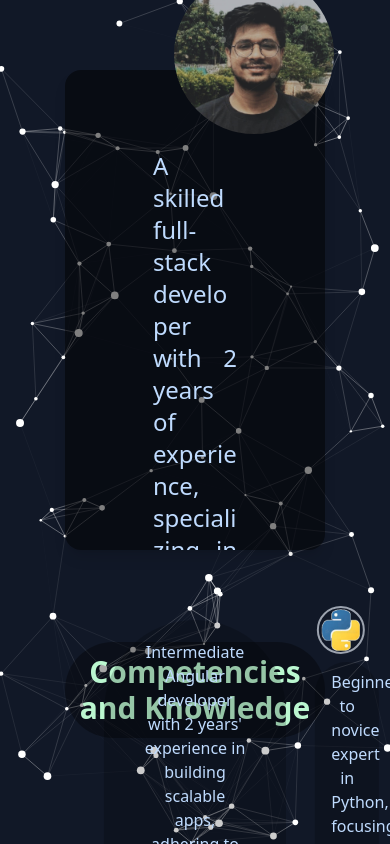
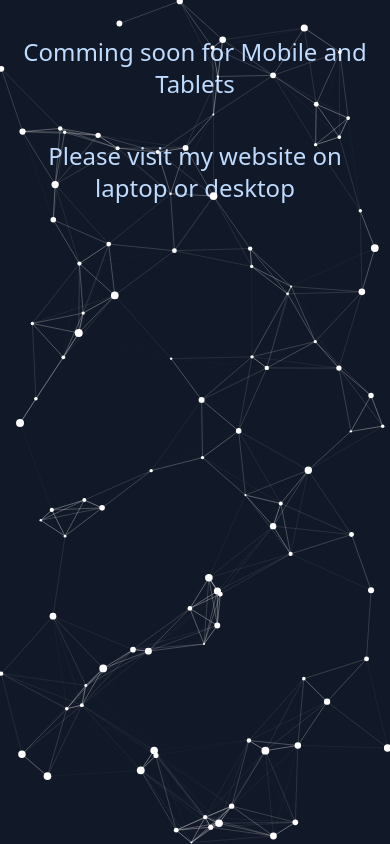
Before and after one commit to ayushtivary/portfolio, a React (Create React App) app: page / in a window 390 px wide. Built offline with nearby package versions, Linux system fonts and the light colour scheme.

Commit message:
favicon update

```diff
--- a/public/index.html
+++ b/public/index.html
@@ -24,7 +24,7 @@
       work correctly both with client-side routing and a non-root public URL.
       Learn how to configure a non-root public URL by running `npm run build`.
     -->
-    <title>React App</title>
+    <title>Ayush Tiwary</title>
   </head>
   <body>
     <noscript>You need to enable JavaScript to run this app.</noscript>
--- a/src/Components/Body.js
+++ b/src/Components/Body.js
@@ -13,11 +13,17 @@ const Body = () => {
         <ParticleBackground />
       </div>
       {/* <Header /> */}
-      <Home />
-      <Skills />
-      <Experience />
-      <Project />
-      <Footer />
+      <div className="block lg:hidden text-blue-200 mt-5 p-4 align-middle text-center text-2xl">
+        <h1>Comming soon for Mobile and Tablets</h1>
+        <h1 className="mt-10">Please visit my website on laptop or desktop</h1>
+      </div>
+      <div className="hidden lg:block">
+        <Home />
+        <Skills />
+        <Experience />
+        <Project />
+        <Footer />
+      </div>
     </div>
   );
 };
--- a/src/Components/Poject.js
+++ b/src/Components/Poject.js
@@ -61,7 +61,7 @@ const Project = () => {
   const cyberText = cyber;
   const V2Text = V2;
   return (
-    <div className="flex justify-center items-center mt-[20rem]">
+    <div className="flex justify-center items-center mt-[17rem]">
       <div className="relative w-8/12 h-auto">
         {/* Heading component  */}
         <div
```
Also changed, not shown: 1 other file (tests, documents, lock files or other folders).
